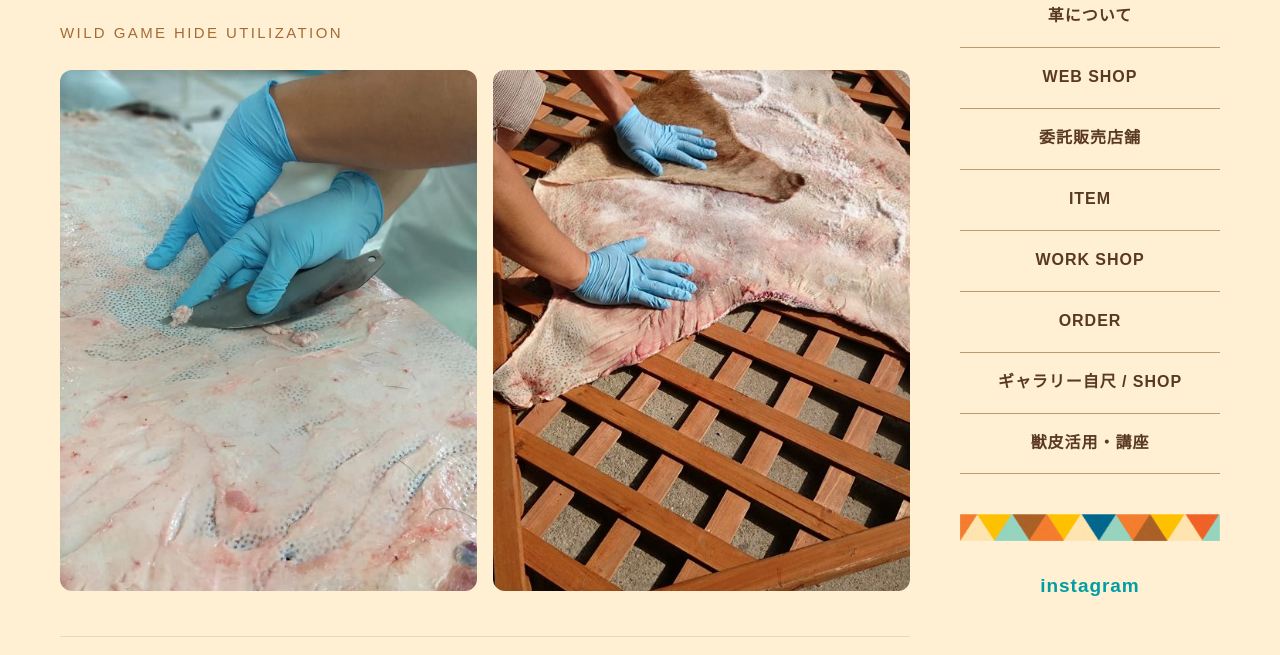
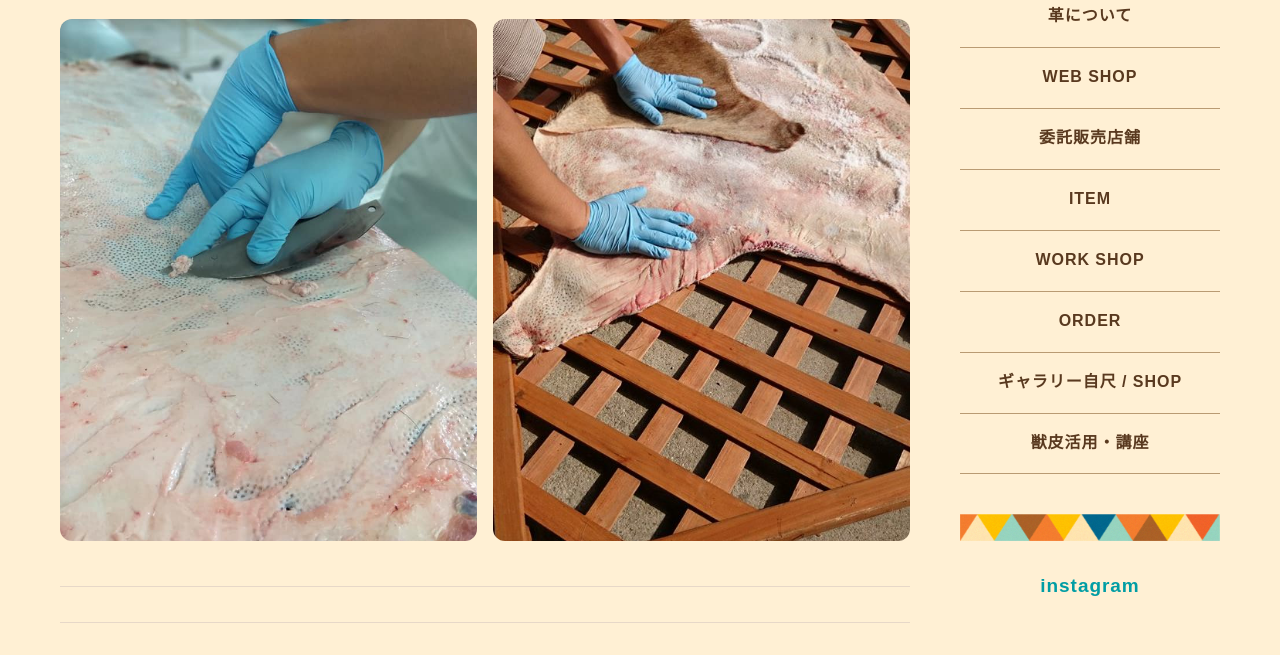
Before and after one commit to RuiSige/jishac-site, a plain HTML site: page course.html in a window 1280 px wide. Shown: the part 331-986 px from the top of the page. Drawn offline with Linux system fonts and the light colour scheme.

Commit message:
Remove duplicate course description paragraph
Removed duplicate paragraph for course description.

```diff
--- a/course.html
+++ b/course.html
@@ -19,17 +19,13 @@
 
         <section class="course-section course-intro">
           <h1>獣皮活用・講座</h1>
-
           <p class="course-en">WILD GAME HIDE UTILIZATION</p>
-<p class="course-en">WILD GAME HIDE UTILIZATION</p>
-
 <div class="course-photos">
   <img src="images/course-photo-01.jpg"
        alt="イノシシの皮に残った脂を取り除く下処理作業">
   <img src="images/course-photo-02.jpg"
        alt="下処理を終えたイノシシの皮">
 </div>
-
 <div class="course-lead">
           <div class="course-lead">
             <p><strong>獣皮を、地域の資源として活かす。</strong></p>
```
